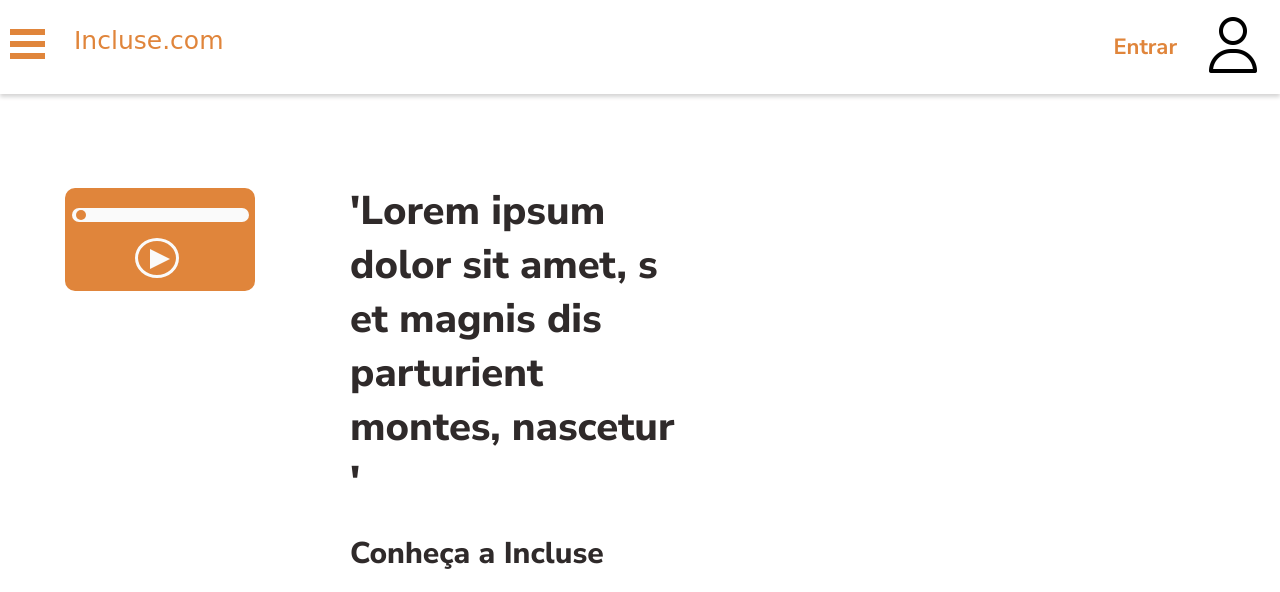
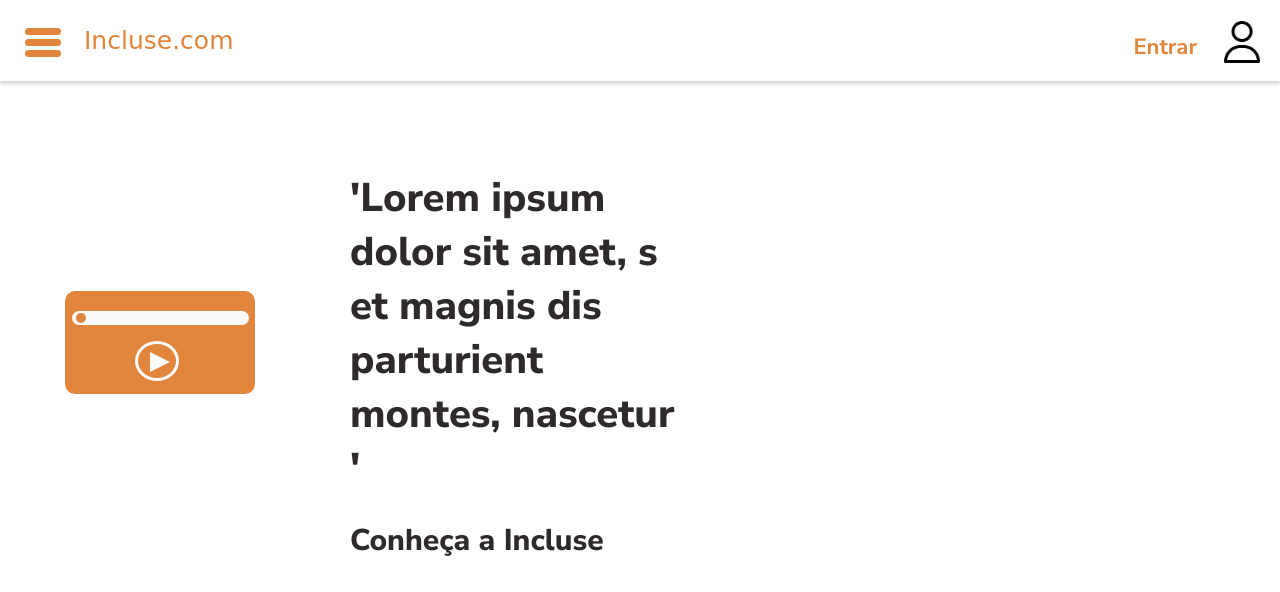
Before and after one commit to chlzmv/projetoincluse, a PHP site: page /quemsomos.html in a window 1280 px wide. Shown: the top 592 px of the page. Run offline with PHP 8.4, Linux system fonts and the light colour scheme; some web fonts are replaced.

Commit message:
att menu hamburg

```diff
--- a/QuemSomos/estilo.css
+++ b/QuemSomos/estilo.css
@@ -15,9 +15,7 @@
     padding: 0;
     overflow: hidden;
     background-color:   white;
-
   }
-
 
   .divMenu{
     box-shadow: 0px 3px 4px 0px #d6d5d5;
@@ -57,17 +55,17 @@
   }
 
   .configimagem{
-    width: 4em;
-    height: 4em;
+    width: 3em;
+    height: 3em;
     cursor: pointer;
   }
 
   .backgroundImagem{
     background-color: white;
     border-radius: 100%;
-    padding: 3px 5px 7px 5px;
-    width: 4em;
-    height: 4em;
+    padding: 8px 20px 9px 2px;
+    width: 2em;
+    height: 2em;
     margin: 10px 10px 10px 0px;
 
   }
@@ -89,13 +87,91 @@
     position: static ;
   }
 
-  /* config barras do menu hamburg */
-  .iconMenu1, .iconMenu2, .iconMenu3 {
-    height: 6px;
-    width: 35px;
-    background-color: #e0853b;
-    margin: 6px 0;
-  }
+    /* Icon menu hamburg */
+
+    .containerIconMenu {
+      cursor: pointer;
+      margin-top: 30px;
+      margin-left: 25px;
+      margin-right: 10px;
+      position: static ;
+    }
+
+    #checkbox-menu{
+      position:relative;
+      opacity: 0;
+    }
+
+    label{
+      cursor: pointer;
+      position: relative;
+      display: block;
+      width: 30px;
+    }
+
+    label span{
+      position: absolute;
+      display: block;
+      height: 7px;
+      width: 120%;
+      border-radius: 30px;
+      background-color: #e0853b;
+      transition: 0.25s ease-in-out;
+    }
+
+    label span:nth-child(1){
+      top: 0;
+    }
+    label span:nth-child(2){
+      top: -11px;
+    }
+    label span:nth-child(3){
+      top: -22px;
+    }
+
+    #checkbox-menu:checked + label span:nth-child(1){
+      transform: rotate(-45deg);
+      top: -8px;
+    }
+
+    #checkbox-menu:checked + label span:nth-child(2){
+      opacity: 0;
+    }
+
+    #checkbox-menu:checked + label span:nth-child(3){
+      transform: rotate(45deg);
+      top: -8px;
+    }
+
+      /* Botões dropdown */
+
+    menu > ul > li{
+      float: none;
+
+    }
+
+    menu{
+      display: none;
+      position: absolute;
+      width: 20%;
+    }
+
+    menu > ul{
+      list-style-type: none;
+    }
+
+    menu > ul > li > a{
+      padding: 10px;
+      margin: 5px;
+      background-color: white;
+      text-decoration: none;
+      color: #e0853b;
+      font-weight: 600;
+      font-family: 'Nunito Sans', sans-serif;
+      text-align: center;
+      box-shadow: 2px 3px 3px 1px #c2c1c1;
+      border-radius: 10px;
+    }
 
   /* ///////////////// */
 
@@ -177,7 +253,7 @@
   .containerPlayer{
     display:inline-block;
     position:fixed;
-    margin: 4px auto auto 65px;
+    margin: 120px auto auto 65px;
     width: 180px;
     height: 100px;
     /* border:#7a7a7a  solid 4px; */
--- a/QuemSomos/quemsomos.html
+++ b/QuemSomos/quemsomos.html
@@ -13,11 +13,15 @@
    <!-- codigo do menu -->
     <div class="divMenu"><ul>
         <li style="float: left">
-            <div href="#" class="containerIconMenu">
-                <div class="iconMenu1"></div>
-                <div class="iconMenu2"></div>
-                <div class="iconMenu3"></div>
-            <div>
+            <div class="containerIconMenu">
+                <input type="checkbox" onclick="clickMenu()" id="checkbox-menu" >
+
+                <label for="checkbox-menu">
+                    <span></span>
+                    <span></span>
+                    <span></span>
+                </label>
+            </div>
         </li>
         <li><a href="#contact" class="aplicafontelogo">Incluse.com</a></li>
 
@@ -33,6 +37,15 @@
         </li>
     </ul>
     </div>
+
+    <menu id="itens">
+        <ul>
+            <li><a href="#">Criar Formulário</a></li>
+            <li><a href="#">Meus Formulários</a></li>
+            <li><a href="#">Quem Somos?</a></li>
+        </ul>
+    </menu>
+
     <!-- codigo do conteudo -->
     <div class="divConteudo">
         <div class="containerPlayer">
@@ -84,5 +97,19 @@
 
         </div>
     </div>
+
+    <!-- Script botão menu -->
+
+    <script>
+        function clickMenu(){
+
+            if (itens.style.display == "block") {
+                itens.style.display = "none"
+            }
+            else {itens.style.display = "block"}
+
+        }
+    </script>
+
 </body>
 </html>
```
